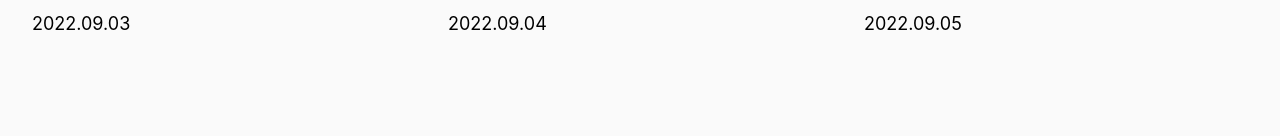
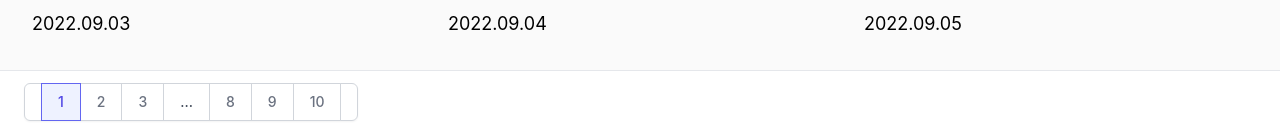
Before and after one commit to AI-Pre-Internship-TeamG/frontend, a React (Create React App) app: page /mypage in a window 1280 px wide. Shown: the part 833-969 px from the top of the page. Before the commit the page ends 903 px from the top, so only its background shows below. Built offline with nearby package versions, Linux system fonts and the light colour scheme; some icons are missing; a web font is replaced by a local one.

Commit message:
feat: add pagination button

```diff
--- /dev/null
+++ b/src/components/Pagination.tsx
@@ -0,0 +1,34 @@
+import React from 'react';
+
+
+const Pagination = () => {
+  return (
+    <div className="flex items-center justify-between border-t border-gray-200 bg-white px-4 py-3 sm:px-6">
+      <div className="flex flex-1 justify-between sm:hidden">
+        <a className="relative inline-flex items-center rounded-md border border-gray-300 bg-white px-4 py-2 text-sm font-medium text-gray-700 hover:bg-gray-50"> Previous </a>
+        <a className="relative ml-3 inline-flex items-center rounded-md border border-gray-300 bg-white px-4 py-2 text-sm font-medium text-gray-700 hover:bg-gray-50">Next</a>
+      </div>
+      <div className="hidden sm:flex sm:flex-1 sm:items-center sm:justify-between">
+        <div>
+          <nav className="isolate inline-flex -space-x-px rounded-md shadow-sm" aria-label="Pagination">
+            <a className="relative inline-flex items-center rounded-l-md border border-gray-300 bg-white px-2 py-2 text-sm font-medium text-gray-500 hover:bg-gray-50 focus:z-20">
+              <span className="sr-only">Previous</span>
+            </a>
+            <a aria-current="page" className="relative z-10 inline-flex items-center border border-indigo-500 bg-indigo-50 px-4 py-2 text-sm font-medium text-indigo-600 focus:z-20">1</a>
+            <a className="relative inline-flex items-center border border-gray-300 bg-white px-4 py-2 text-sm font-medium text-gray-500 hover:bg-gray-50 focus:z-20"> 2 </a>
+            <a className="relative hidden items-center border border-gray-300 bg-white px-4 py-2 text-sm font-medium text-gray-500 hover:bg-gray-50 focus:z-20 md:inline-flex"> 3 </a>
+            <span className="relative inline-flex items-center border border-gray-300 bg-white px-4 py-2 text-sm font-medium text-gray-700"> ... </span>
+            <a className="relative hidden items-center border border-gray-300 bg-white px-4 py-2 text-sm font-medium text-gray-500 hover:bg-gray-50 focus:z-20 md:inline-flex"> 8 </a>
+            <a className="relative inline-flex items-center border border-gray-300 bg-white px-4 py-2 text-sm font-medium text-gray-500 hover:bg-gray-50 focus:z-20"> 9 </a>
+            <a className="relative inline-flex items-center border border-gray-300 bg-white px-4 py-2 text-sm font-medium text-gray-500 hover:bg-gray-50 focus:z-20"> 10 </a>
+            <a className="relative inline-flex items-center rounded-r-md border border-gray-300 bg-white px-2 py-2 text-sm font-medium text-gray-500 hover:bg-gray-50 focus:z-20" >
+              <span className="sr-only">Next</span>
+            </a>
+          </nav>
+        </div>
+      </div>
+    </div>
+  )
+}
+
+export default Pagination;
--- a/src/pages/MyPage.tsx
+++ b/src/pages/MyPage.tsx
@@ -3,6 +3,7 @@ import Header from '../components/Header';
 import ImgList from '../components/imgList';
 import LogoutBtn from '../components/LogoutBtn';
 import MyPageBtn from '../components/MyPageBtn';
+import Pagination from '../components/Pagination';
 
 export interface Data {
   img_url: string;
@@ -24,6 +25,7 @@ const MyPage = () => {
       <div className="m-4">
         <ImgList data={datas} />
       </div>
+      <Pagination/>
     </>
   )
 }
```
